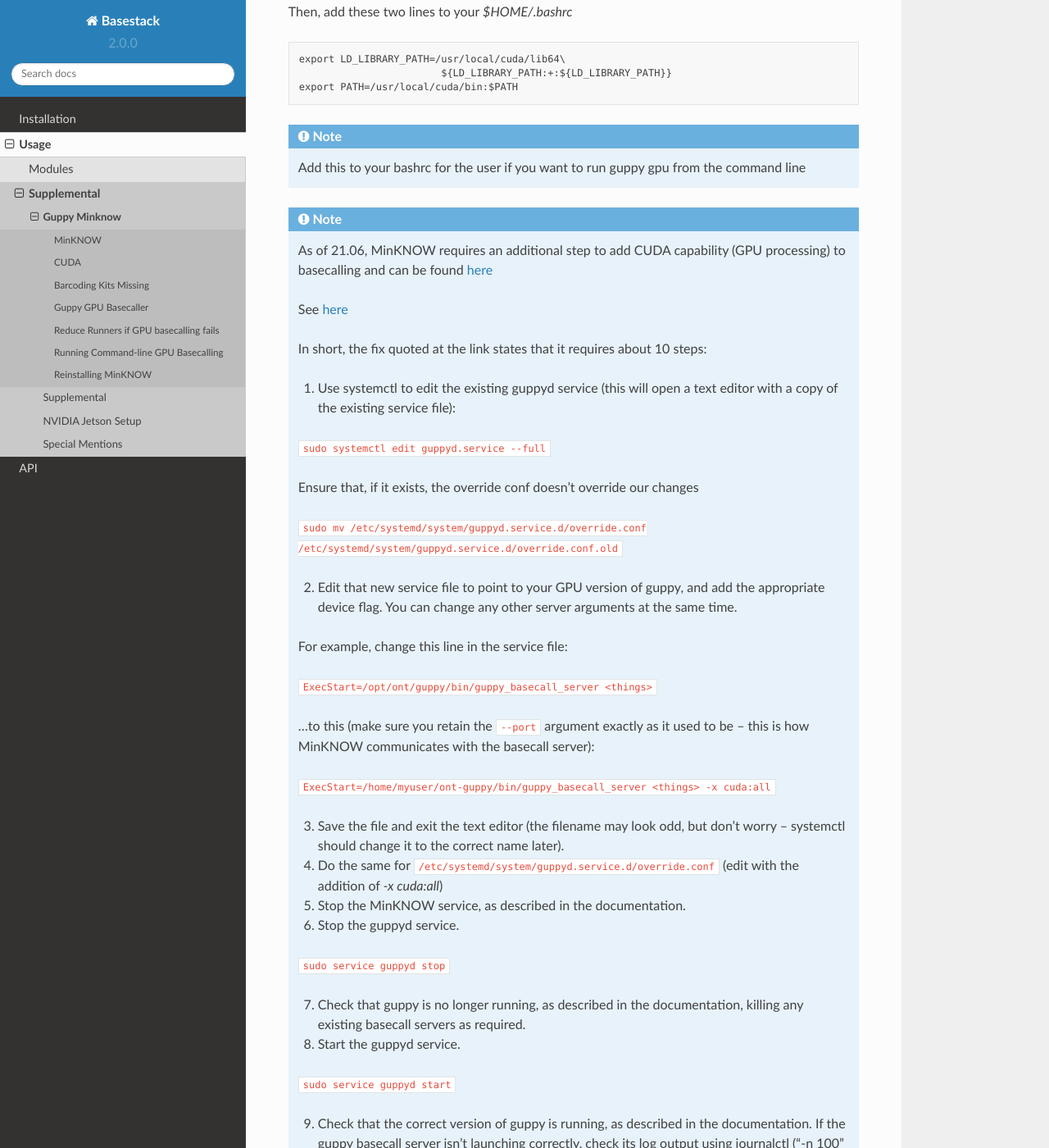
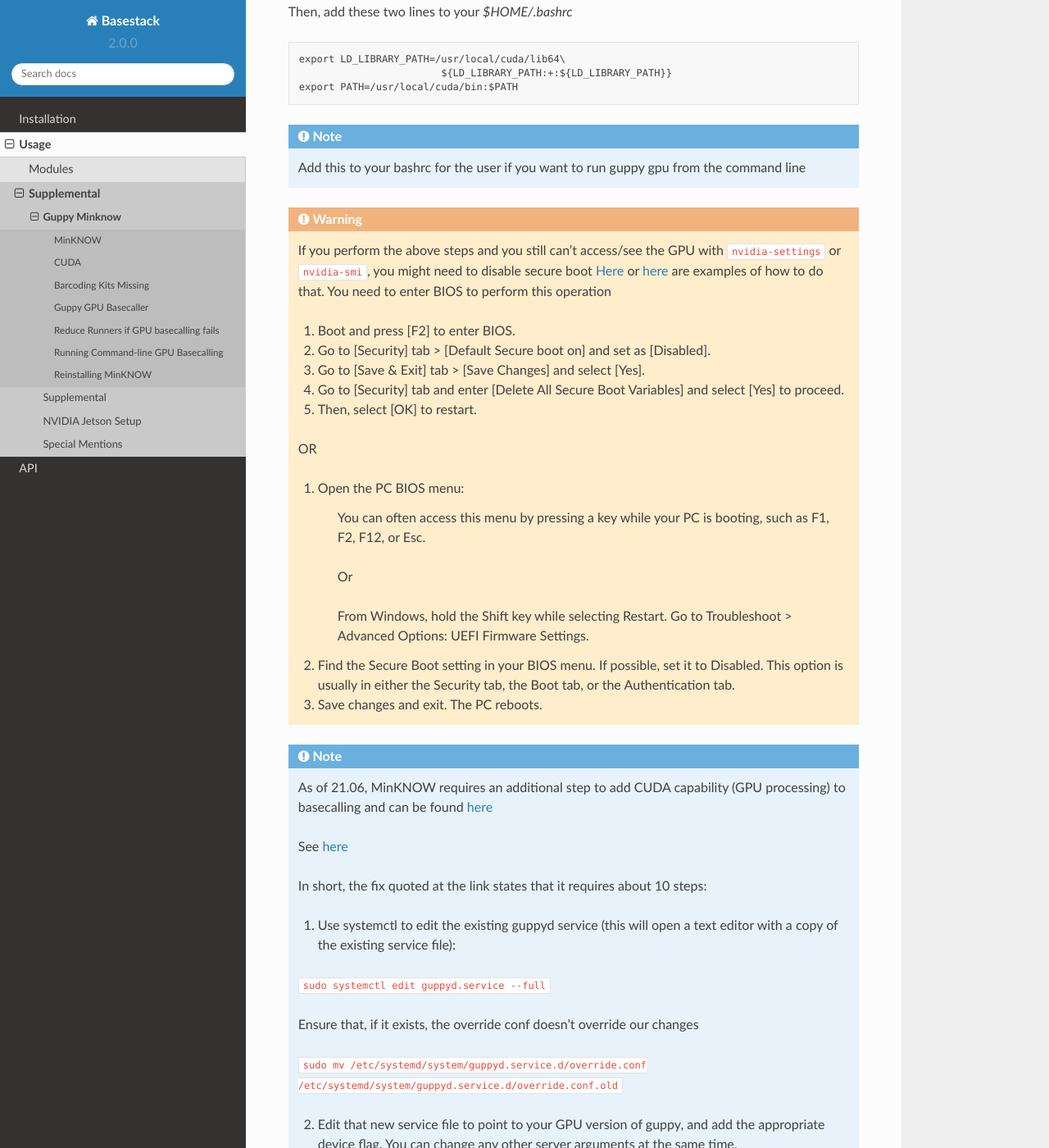
Before and after one commit to Merritt-Brian/BasestackWebsite, a Sphinx documentation site: the page built from docs/source/guppy_minknow.rst, in a window 1280 px wide and 1400 px high, scrolled down 10937 px. Shown: the whole window at 82% size. Built offline with Sphinx 7.4.7 and the Read the Docs theme 2.0.0, drawn with Linux system fonts in a browser that asks for light colours; some of the changed text lies outside the part shown.

Commit message:
update cuda and safe boot instructions

```diff
--- a/docs/source/guppy_minknow.rst
+++ b/docs/source/guppy_minknow.rst
@@ -243,6 +243,33 @@ Then, add these two lines to your `$HOME/.bashrc`
 
 .. note::
     Add this to your bashrc for the user if you want to run guppy gpu from the command line
+
+.. warning::
+    If you perform the above steps and you still can't access/see the GPU with ``nvidia-settings`` or ``nvidia-smi``, you might need to disable secure boot
+    `Here <https://www.gigabyte.com/us/Support/FAQ/3001>`_ or `here <https://docs.microsoft.com/en-us/windows-hardware/manufacture/desktop/disabling-secure-boot?view=windows-11#:~:text=Find%20the%20Secure%20Boot%20setting,Save%20changes%20and%20exit>`_ are examples of how to do that. You need to enter BIOS to perform this operation
+
+    1. Boot and press [F2] to enter BIOS.
+    2. Go to [Security] tab > [Default Secure boot on] and set as [Disabled].
+    3. Go to [Save & Exit] tab > [Save Changes] and select [Yes].
+    4. Go to [Security] tab and enter [Delete All Secure Boot Variables] and select [Yes] to proceed.
+    5. Then, select [OK] to restart.
+
+    OR
+
+    1. Open the PC BIOS menu:
+
+        You can often access this menu by pressing a key while your PC is booting, such as F1, F2, F12, or Esc.
+
+        Or
+
+        From Windows, hold the Shift key while selecting Restart. Go to Troubleshoot > Advanced Options: UEFI Firmware Settings.
+
+    2. Find the Secure Boot setting in your BIOS menu. If possible, set it to Disabled. This option is usually in either the Security tab, the Boot tab, or the Authentication tab.
+
+    3. Save changes and exit. The PC reboots.
+
+
+
 
 .. note::
 
```
Also changed, not shown: other parts of docs/source/guppy_minknow.rst (+4 -4 lines).
